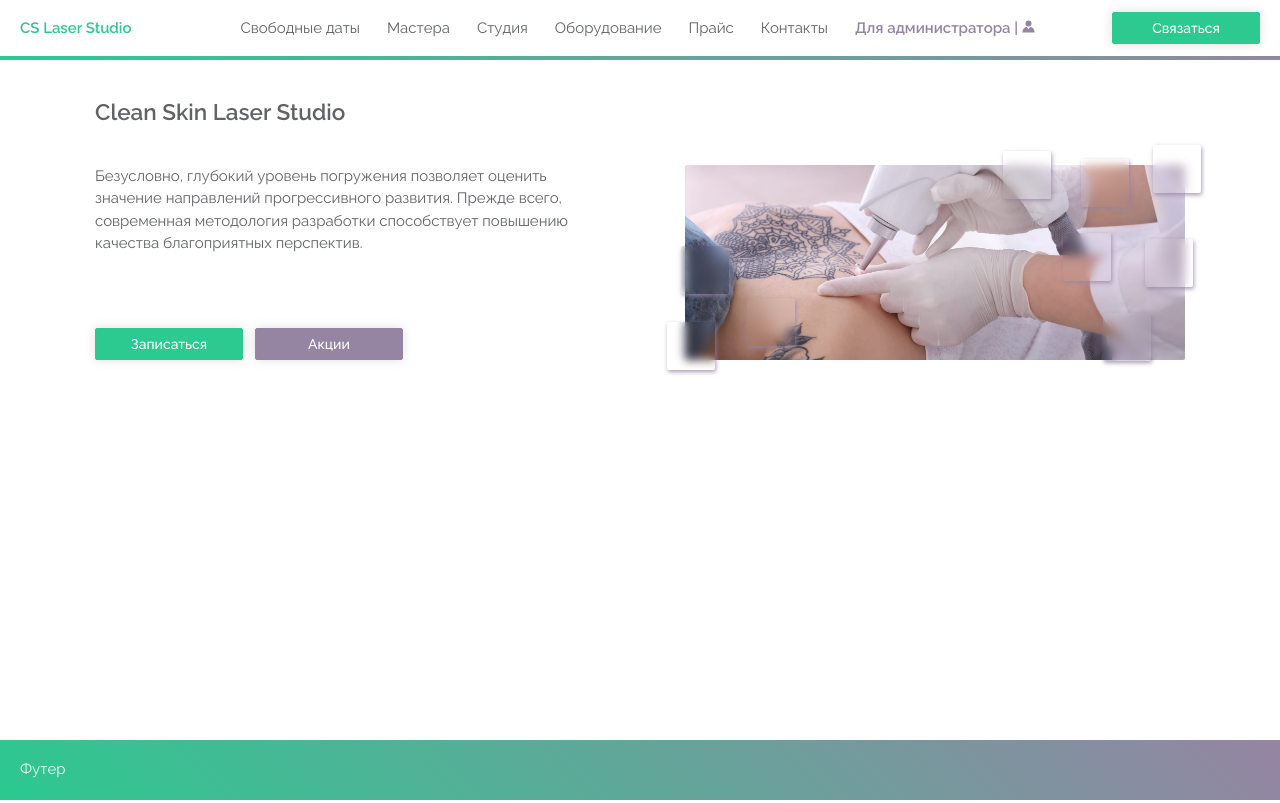
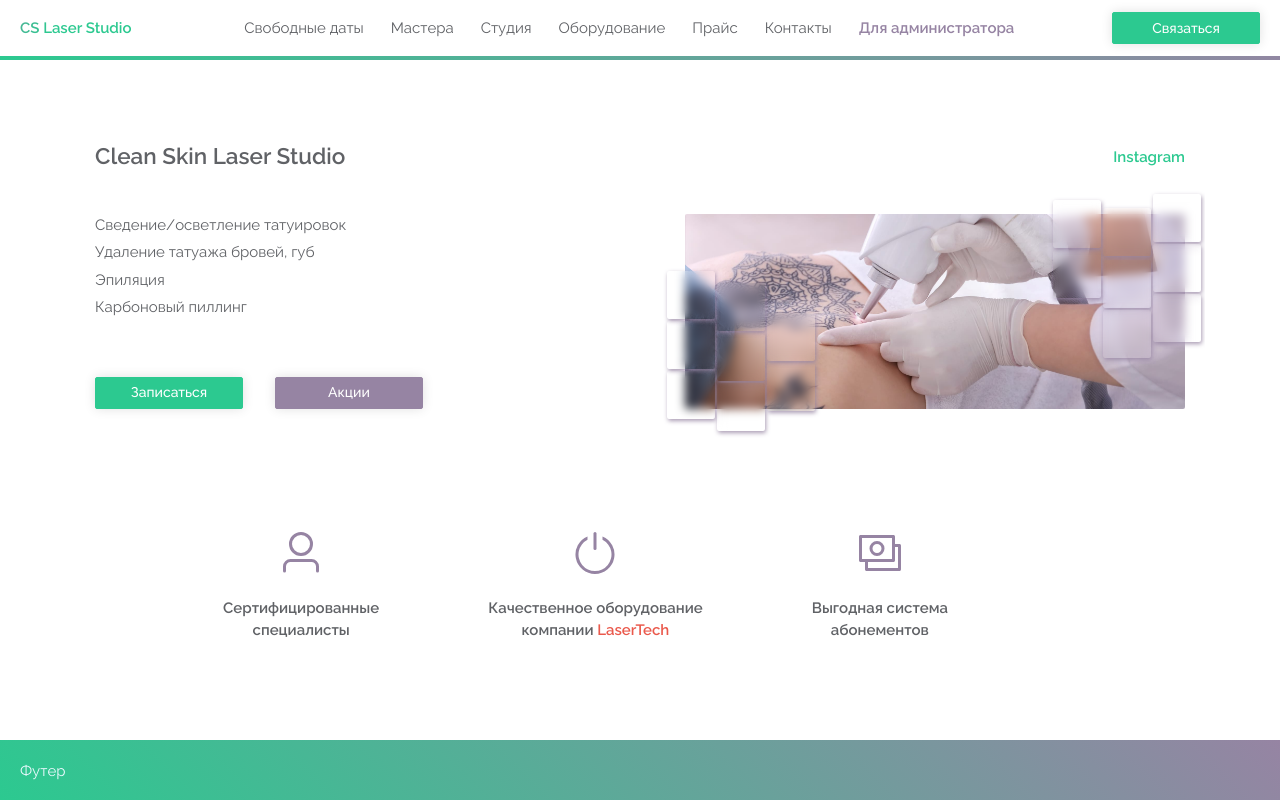
Before and after one commit to logzka/clean-skin-laser-frontend, a Vue app: page / in a window 1280 px wide. Built offline with nearby package versions, Linux system fonts and the light colour scheme.

Commit message:
Донастройка Баннера на домашнейю

```diff
--- a/src/components/home/HomeHeader.vue
+++ b/src/components/home/HomeHeader.vue
@@ -1,6 +1,6 @@
 <template lang="pug">
 el-header.home-header
-  .home-header-inner
+  .home-header-inner.flex.space-between.align-center
     router-link.home-header__logo(
         to="/"
     ) CS Laser Studio
@@ -32,9 +32,6 @@ export default {
     z-index 999
     &-inner
         padding 12px 0
-        display flex
-        justify-content space-between
-        align-items center
     &__logo
       font-weight bold
       background linear-gradient(-60deg, #2CC990, #2CC990, #9684A3,  #9684A3)
--- a/src/components/home/HomeMain.vue
+++ b/src/components/home/HomeMain.vue
@@ -2,32 +2,49 @@
 el-main.home-main
   .home-main-inner
 
-    h1.home-main-inner__title Clean Skin Laser Studio
-
     .home-main-inner__view(v-if="$route.path === '/'")
 
-      div.home-main-inner__view-content
-        p.home-main-inner__view-text {{ text }}
+      .home-main-inner__view-title.flex.space-between.align-center
+        h1 Clean Skin Laser Studio
+        a.b(
+          href="#"
+          target="_blank"
+          ) Instagram
 
-        .home-main-inner__view-buttons
-          el-button.green Записаться
-          el-button.purple Акции
+      section.flex.space-between.f-wrap(style="margin-bottom: 120px;")
 
-      home-main-banner
+        .home-main-inner__view-content.flex.f-col.space-between.align-start
+          .home-main-inner__view-content_text
+            h2 Сведение/осветление татуировок
+            h2 Удаление татуажа бровей, губ
+            h2 Эпиляция
+            h2 Карбоновый пиллинг
+
+          .home-main-inner__view-content_buttons.flex
+            el-button.green(style="margin-right: 20px;") Записаться
+            el-button.purple Акции
+
+        .home-main-inner__view-banner
+          home-main-view-banner
+
+      section.home-main-inner__view-advantages
+        home-main-view-advantages
 
     router-view(v-else)
 </template>
 
 <script>
-import HomeMainBanner from './home-main/HomeMainBanner.vue';
+import HomeMainViewBanner from './home-main/home-main-view/HomeMainViewBanner.vue';
+import HomeMainViewAdvantages from './home-main/home-main-view/HomeMainViewAdvantages.vue';
 
 export default {
   components: {
-    HomeMainBanner,
+    HomeMainViewBanner,
+    HomeMainViewAdvantages,
   },
 
   data: () => ({
-    text: 'Безусловно, глубокий уровень погружения позволяет оценить значение направлений прогрессивного развития. Прежде всего, современная методология разработки способствует повышению качества благоприятных перспектив.',
+    text: 'Добро пожаловать в нашу студию лазерной косметологии',
   }),
 };
 </script>
@@ -36,31 +53,24 @@ export default {
 $banner-height = 195px;
 
 .home-main
-  --el-main-padding 20px
+  --el-main-padding 80px 20px
   width 1130px
   margin 0 auto
   &-inner
-    &__title
-      margin-bottom 40px
     &__view
-      display flex
-      justify-content: space-between;
-      align-items flex-end
-      flex-wrap wrap
-
+      &-title
+        margin-bottom 40px
+        a
+          color #2CC990
       &-content
         max-width 45%
         height $banner-height
-        display flex
-        flex-direction column
-        justify-content space-between
-        align-items flex-start
+        h2
+          font-size 15px
+          font-weight normal
+          margin-bottom 5px
+        // &_text
+        // &_buttons
 
-      &-text
-        line-height 1.5
-        // text-indent 25px
-        margin 0
-      &-buttons
-        display flex
-        justify-content space-between
+      // &-advantages
 </style>
--- a/src/components/home/home-header/HomeHeaderMenu.vue
+++ b/src/components/home/home-header/HomeHeaderMenu.vue
@@ -1,6 +1,6 @@
 <template lang="pug">
 nav.header-nav-menu
-    ul.header-nav-menu__list
+    ul.header-nav-menu__list.flex.space-between.align-center
         li.header-nav-menu__list-item
             router-link(
                 to="/calendar"
@@ -28,9 +28,10 @@ nav.header-nav-menu
         li.header-nav-menu__list-item
             router-link.header-nav-menu__list-item_admin(
                 to="/admin"
-                ) Для администратора&nbsp;|
-                el-icon(style="margin-left: 2.8px;position: absolute;")
-                    Avatar
+                ) Для администратора
+                //- &nbsp;|
+                //- el-icon(style="margin-left: 2.8px;position: absolute;")
+                //-     Avatar
 </template>
 
 <script>
@@ -46,9 +47,6 @@ export default {
 <style lang="stylus" scoped>
 .header-nav-menu
     &__list
-        display flex
-        justify-content space-between
-        align-items center
         &-item
             margin-right 15px
             cursor pointer
--- /dev/null
+++ b/src/components/home/home-main/home-main-view/HomeMainViewAdvantages.vue
@@ -0,0 +1,53 @@
+<template lang="pug">
+.home-main-view-advantages.flex.space-center.f-wrap
+    .home-main-view-advantages_item.flex.f-col.align-center
+        el-icon.home-main-view-advantages_item-icon
+            User
+        .home-main-view-advantages_item-text.b.text-center(
+            v-html="'Сертифицированные<br/>специалисты'"
+            )
+
+    .home-main-view-advantages_item.flex.f-col.align-center
+        el-icon.home-main-view-advantages_item-icon
+            SwitchButton
+        .home-main-view-advantages_item-text.b.text-center
+            a(
+                href="https://www.instagram.com/lasertech_official/?igshid=YmMyMTA2M2Y%3D"
+                target="_blank"
+                ) Качественное оборудование
+                    br
+                    | компании&nbsp;
+                    span.lasertech-link LaserTech
+
+    .home-main-view-advantages_item.flex.f-col.align-center
+        el-icon.home-main-view-advantages_item-icon
+            Money
+        .home-main-view-advantages_item-text.b.text-center(
+            v-html="'Выгодная система<br/>абонементов'"
+            )
+</template>
+
+<script>
+export default {
+  components: {
+  },
+
+  data: () => ({
+  }),
+};
+</script>
+
+<style lang="stylus" scoped>
+.home-main-view-advantages
+    &_item
+        margin-right 10%
+        &:last-item
+            margin-right -10%
+        &-icon
+            font-size 48px
+            margin-bottom 20px
+            color #9684A3
+        &-text
+            .lasertech-link
+                color rgb(234,89,76)
+</style>
--- a/src/components/home/home-main/HomeMainBanner.vue
+++ b/src/components/home/home-main/home-main-view/HomeMainViewBanner.vue
@@ -1,12 +1,12 @@
 <template lang="pug">
-.home-main-banner
-    .home-main-banner__mosaic
-        .home-main-banner__mosaic-item(
-            v-for="item in 9"
+.home-main-view-banner
+    .home-main-view-banner__mosaic
+        .home-main-view-banner__mosaic-item(
+            v-for="item in 16"
             :key="item"
             )
             //- | {{ item }}
-    .home-main-banner__inner
+    .home-main-view-banner__inner
 </template>
 
 <script>
@@ -20,7 +20,7 @@ export default {
 $banner-height = 195px
 $banner-width = 500px
 
-.home-main-banner
+.home-main-view-banner
     height $banner-height
     width $banner-width
     position relative
@@ -45,27 +45,48 @@ $banner-width = 500px
                 right -16px
                 top -20px
             &:nth-child(2)
-                right 56px
+                right 34px
                 top -6px
             &:nth-child(3)
                 right 34px
-                top 148px
+                top 46px
             &:nth-child(4)
-                right 74px
-                top 68px
+                right 84px
+                top 36px
             &:nth-child(5)
-                right 134px
+                right 84px
                 top -14px
             &:nth-child(6)
-                right -8px
-                top 74px
+                right -16px
+                top 30px
             &:nth-child(7)
+                right 34px
+                top 96px
+            &:nth-child(8)
+                right -16px
+                top 80px
+            &:nth-child(9)
                 left -18px
                 bottom -10px
-            &:nth-child(8)
-                left -4px
-                bottom 66px
-            &:nth-child(9)
-                left 62px
-                bottom 14px
+            &:nth-child(10)
+                left 32px
+                bottom 28px
+            &:nth-child(11)
+                left 32px
+                bottom -22px
+            &:nth-child(12)
+                left -18px
+                bottom 40px
+            &:nth-child(13)
+                left 82px
+                bottom -2px
+            &:nth-child(14)
+                left 32px
+                bottom 78px
+            &:nth-child(15)
+                left 82px
+                bottom 48px
+            &:nth-child(16)
+                left -18px
+                bottom 90px
 </style>
--- a/src/main.styl
+++ b/src/main.styl
@@ -23,6 +23,8 @@ a
   color inherit
 
 a
+h1,h2
+p
   margin 0
 
 #app
@@ -32,5 +34,6 @@ a
   font-family 'Raleway', sans-serif
   -webkit-font-smoothing antialiased
   -moz-osx-font-smoothing grayscale
+  line-height 1.5
 
 @import './styl';
--- /dev/null
+++ b/src/styl/base-classes.styl
@@ -0,0 +1,59 @@
+.flex
+.d-flex
+    display flex!important
+
+.flex.f-row
+.d-flex.f-row
+    flex-direction row!important
+
+.flex.f-col
+.d-flex.f-col
+    flex-direction column!important
+
+.flex.space-center
+.d-flex.space-center
+    justify-content center!important
+
+.flex.space-around
+.d-flex.space-around
+    justify-content space-around!important
+
+.flex.space-between
+.d-flex.space-between
+    justify-content space-between!important
+
+.flex.align-center
+.d-flex.align-center
+    align-items center!important
+
+.flex.align-start
+.d-flex.align-start
+    align-items flex-start!important
+
+.flex.align-end
+.d-flex.align-end
+    align-items flex-end!important
+
+.flex.f-wrap
+.d-flex.f-wrap
+    flex-wrap wrap!important
+
+.grid
+.d-grid
+    display grid!important
+
+.w-100
+.width-100
+    width 100%!important
+
+.h-100
+.height-100
+    height 100%!important
+
+.t-center
+.text-center
+    text-align center!important
+
+.b
+.bold
+    font-weight bold
--- a/src/styl/index.styl
+++ b/src/styl/index.styl
@@ -1 +1,2 @@
 @import 'ui.styl';
+@import './base-classes';
--- a/src/views/Home.vue
+++ b/src/views/Home.vue
@@ -1,6 +1,6 @@
 <template lang="pug">
 .home
-  el-container.home-container
+  el-container.home-container.grid
     home-header
     home-main
     home-footer
@@ -26,7 +26,6 @@ export default {
 <style lang="stylus" scoped>
 .home
   &-container
-    display grid
     grid-template-rows auto 1fr auto
     min-height 100vh
 </style>
```
